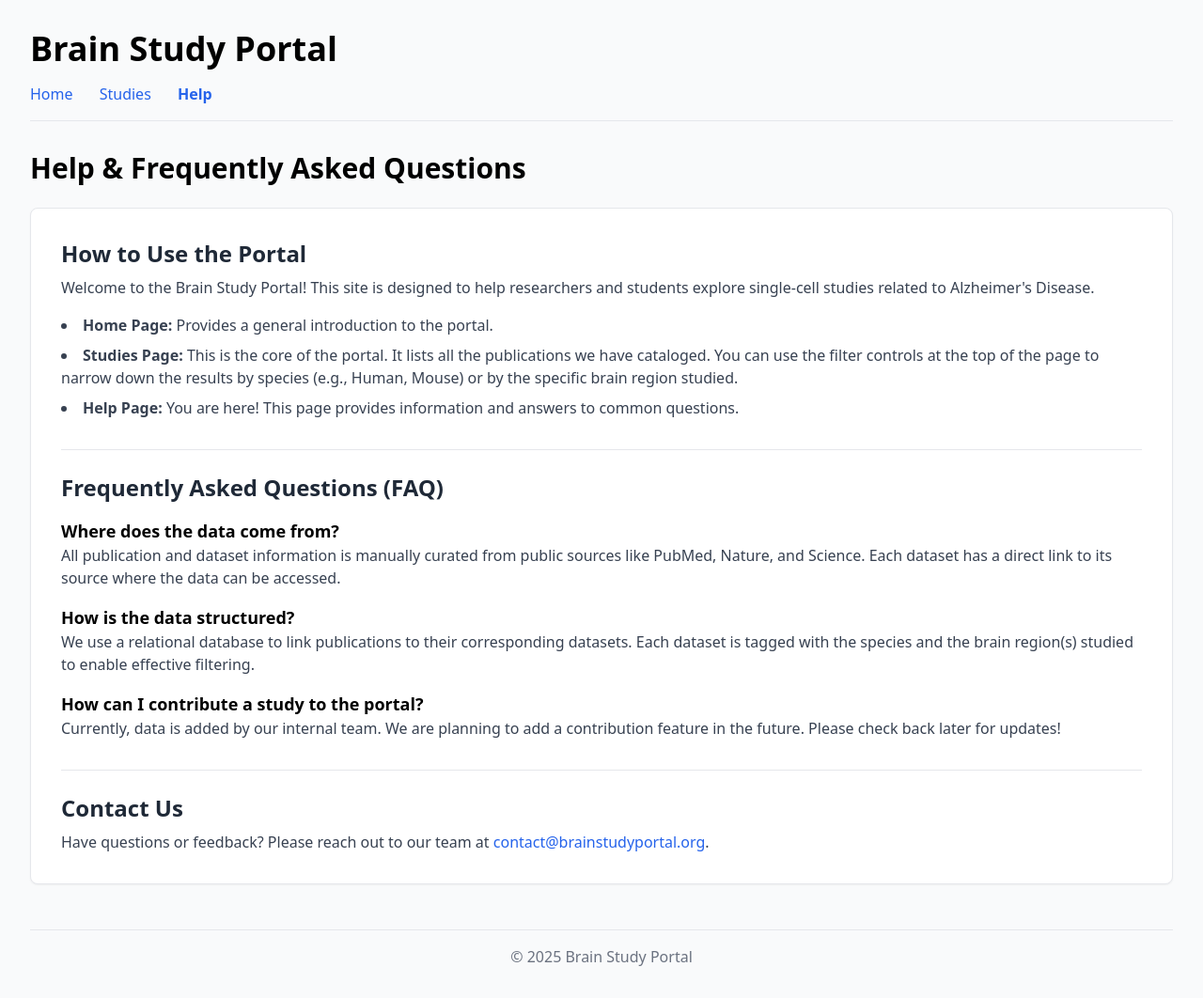
After one commit to VHE888/brain-study-portal, a Flask app: page /help in a window 1280 px wide. The commit adds this page. Shown: the whole page at 94% size. Run offline with Flask 3, Linux system fonts and the light colour scheme; some libraries are stand-ins or nearby versions.

Commit message:
create help page

```diff
--- a/app.py
+++ b/app.py
@@ -60,6 +60,11 @@ def studies():
         selected_region_id=selected_region_id
     )
 
+@app.route('/help')
+def help():
+    """Renders the help page."""
+    return render_template('help.html')
+
 
 
 # --- MAIN EXECUTION BLOCK ---
--- /dev/null
+++ b/templates/help.html
@@ -0,0 +1,70 @@
+<!DOCTYPE html>
+<html lang="en">
+<head>
+    <meta charset="UTF-8">
+    <meta name="viewport" content="width=device-width, initial-scale=1.0">
+    <title>Brain Study Portal - Help</title>
+    <!-- Tailwind CSS for basic styling -->
+    <script src="https://cdn.tailwindcss.com"></script>
+</head>
+<body class="p-8 bg-gray-50">
+
+    <header class="mb-8 border-b pb-4">
+        <h1 class="text-4xl font-bold">Brain Study Portal</h1>
+        <nav class="mt-4 space-x-6">
+            <a href="/" class="text-blue-600 hover:underline">Home</a>
+            <a href="/studies" class="text-blue-600 hover:underline">Studies</a>
+            <a href="/help" class="text-blue-600 hover:underline font-bold">Help</a>
+        </nav>
+    </header>
+
+    <main>
+        <h2 class="text-3xl font-semibold mb-6">Help & Frequently Asked Questions</h2>
+
+        <div class="space-y-8 bg-white p-8 rounded-lg shadow-sm border">
+
+            <section>
+                <h3 class="text-2xl font-semibold text-gray-800">How to Use the Portal</h3>
+                <p class="text-gray-700 mt-2">
+                    Welcome to the Brain Study Portal! This site is designed to help researchers and students explore single-cell studies related to Alzheimer's Disease.
+                </p>
+                <ul class="list-disc list-inside mt-4 space-y-2 text-gray-700">
+                    <li><strong>Home Page:</strong> Provides a general introduction to the portal.</li>
+                    <li><strong>Studies Page:</strong> This is the core of the portal. It lists all the publications we have cataloged. You can use the filter controls at the top of the page to narrow down the results by species (e.g., Human, Mouse) or by the specific brain region studied.</li>
+                    <li><strong>Help Page:</strong> You are here! This page provides information and answers to common questions.</li>
+                </ul>
+            </section>
+
+            <section class="border-t pt-6">
+                <h3 class="text-2xl font-semibold text-gray-800">Frequently Asked Questions (FAQ)</h3>
+                <div class="mt-4 space-y-4">
+                    <div>
+                        <h4 class="font-semibold text-lg">Where does the data come from?</h4>
+                        <p class="text-gray-700">All publication and dataset information is manually curated from public sources like PubMed, Nature, and Science. Each dataset has a direct link to its source where the data can be accessed.</p>
+                    </div>
+                    <div>
+                        <h4 class="font-semibold text-lg">How is the data structured?</h4>
+                        <p class="text-gray-700">We use a relational database to link publications to their corresponding datasets. Each dataset is tagged with the species and the brain region(s) studied to enable effective filtering.</p>
+                    </div>
+                    <div>
+                        <h4 class="font-semibold text-lg">How can I contribute a study to the portal?</h4>
+                        <p class="text-gray-700">Currently, data is added by our internal team. We are planning to add a contribution feature in the future. Please check back later for updates!</p>
+                    </div>
+                </div>
+            </section>
+
+            <section class="border-t pt-6">
+                <h3 class="text-2xl font-semibold text-gray-800">Contact Us</h3>
+                <p class="text-gray-700 mt-2">
+                    Have questions or feedback? Please reach out to our team at <a href="mailto:hanjinglin0809@gmail.com" class="text-blue-600 hover:underline">contact@brainstudyportal.org</a>.
+                </p>
+            </section>
+        </div>
+    </main>
+
+    <footer class="mt-12 pt-4 border-t text-center text-gray-500">
+        <p>&copy; 2025 Brain Study Portal</p>
+    </footer>
+
+</body>
+</html>
--- a/templates/index.html
+++ b/templates/index.html
@@ -14,6 +14,7 @@
         <nav class="mt-4 space-x-6">
             <a href="/" class="text-blue-600 hover:underline">Home</a>
             <a href="/studies" class="text-blue-600 hover:underline">Studies</a>
+            <a href="/help" class="text-blue-600 hover:underline">Help</a>
         </nav>
     </header>
 
--- a/templates/studies.html
+++ b/templates/studies.html
@@ -14,6 +14,7 @@
         <nav class="mt-4 space-x-6">
             <a href="/" class="text-blue-600 hover:underline">Home</a>
             <a href="/studies" class="text-blue-600 hover:underline font-bold">Studies</a>
+            <a href="/help" class="text-blue-600 hover:underline">Help</a>
         </nav>
     </header>
 
```
